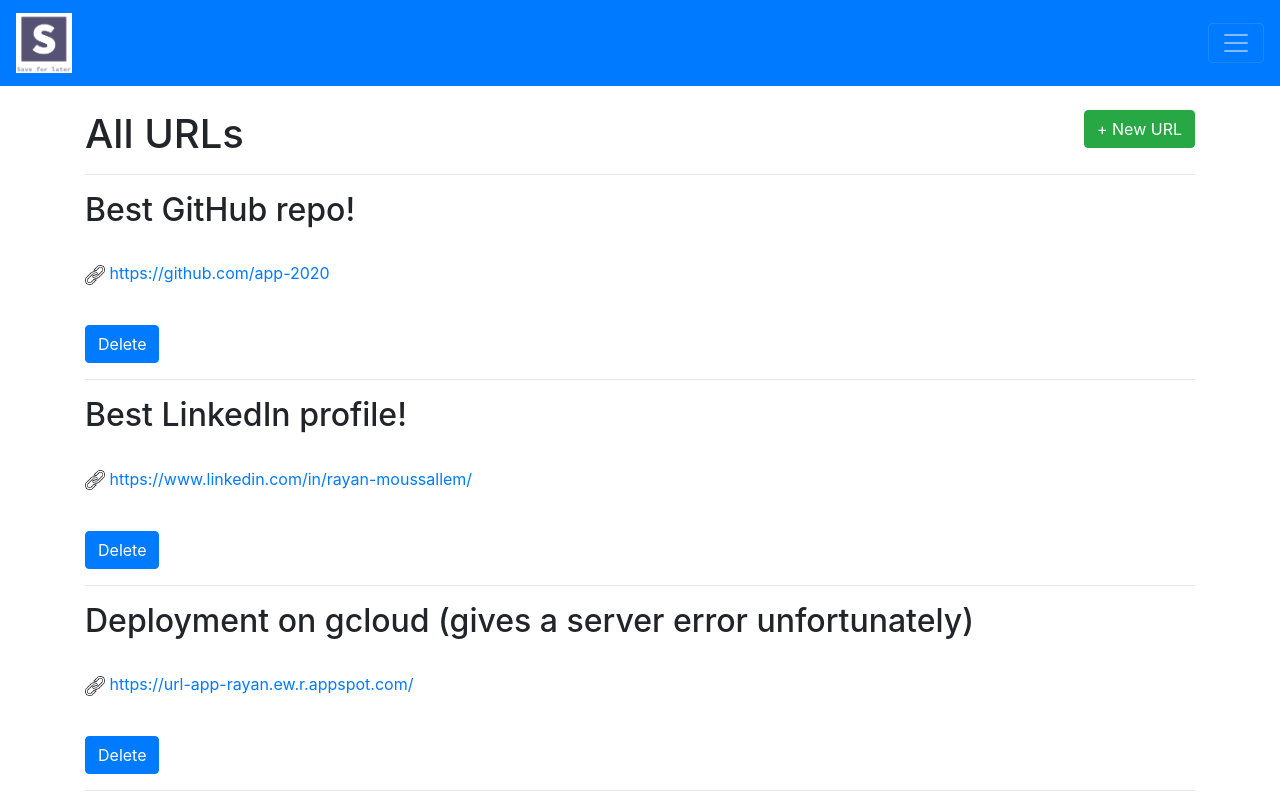
After one commit to RayanS99/URL-saver, a Flask app: template templates/urls.html in a window 1280 px wide. The commit adds this page. Run offline with Flask 2, Linux system fonts and the light colour scheme; the template is opened without the code that fills it: values that come from a table or form of the project are taken from there, others are empty; data comes from the database, SQL or seed files in the repository; both versions use the stored data as it was after the commit; some libraries are stand-ins or nearby versions.

Commit message:
web app with db

```diff
--- /dev/null
+++ b/app.yaml
@@ -0,0 +1 @@
+runtime: python39
--- a/server.py
+++ b/server.py
@@ -1,7 +1,54 @@
-from flask import Flask
+from flask import Flask, render_template, request, redirect
+from flask_sqlalchemy import SQLAlchemy
 
 app = Flask(__name__)
+app.config['SQLALCHEMY_DATABASE_URI'] = 'sqlite:///urls.db'
+db = SQLAlchemy(app)
 
-# add your flask routes here
+class URL(db.Model):
+    id = db.Column(db.Integer, primary_key=True)
+    title = db.Column(db.String(100), nullable=False)
+    content = db.Column(db.Text, nullable=False)
 
-app.run()
+    def __repr__(self):
+        return 'URL ' + str(self.id)
+
+@app.route('/')
+def index():
+    return render_template('index.html')
+
+@app.route('/urls', methods=['GET', 'POST'])
+def urls():
+
+    if request.method == 'POST':
+        url_title = request.form['title']
+        url_content = request.form['content']
+        new_url = URL(title=url_title, content=url_content)
+        db.session.add(new_url)
+        db.session.commit()
+        return redirect('/urls')
+    else:
+        all_urls = URL.query.all()
+        return render_template('urls.html', urls=all_urls)
+
+@app.route('/urls/delete/<int:id>')
+def delete(id):
+    url = URL.query.get_or_404(id)
+    db.session.delete(url)
+    db.session.commit()
+    return redirect('/urls')
+
+@app.route('/urls/new', methods=['GET', 'POST'])
+def new_url():
+    if request.method == 'POST':
+        url.title = request.form['title']
+        url.content = request.form['content']
+        new_url = URL(title=url_title, content=url_content)
+        db.session.add(new_url)
+        db.session.commit()
+        return redirect('/urls')
+    else:
+        return render_template('new_urls.html')
+
+if __name__ == "__main__":
+    app.run(debug=True)
--- a/templates/base.html
+++ b/templates/base.html
@@ -1,9 +1,48 @@
-<!doctype html>
-<html>
-    <head>
-        <title></title>
-    </head>
-    <body>
-        <!-- put your template code here! -->
-    </body>
+<!DOCTYPE html>
+<html lang="en">
+
+<head>
+    <meta charset="utf-8">
+    <meta name="viewport" content="width=device-width, initial-scale=1, shrink-to-fit=no">
+    <meta http-equiv="X-UA-Compatible" content="ie=edge">
+    <link rel="stylesheet" href="https://stackpath.bootstrapcdn.com/bootstrap/4.3.1/css/bootstrap.min.css"
+        integrity="sha384-ggOyR0iXCbMQv3Xipma34MD+dH/1fQ784/j6cY/iJTQUOhcWr7x9JvoRxT2MZw1T" crossorigin="anonymous">
+    {% block head %} {% endblock %}
+</head>
+
+<body>
+    <nav class="navbar navbar-dark bg-primary">
+        <a class="navbar-brand" href="/"><img src="{{ url_for('static', filename='images/logo.png') }}" alt='url saver' height=60></a>
+        <button class="navbar-toggler" type="button" data-toggle="collapse" data-target="#navbarsExample01"
+            aria-controls="navbarsExample01" aria-expanded="false" aria-label="Toggle navigation">
+            <span class="navbar-toggler-icon"></span>
+        </button>
+
+        <div class="collapse navbar-collapse" id="navbarsExample01">
+            <ul class="navbar-nav mr-auto">
+                <li class="nav-item active">
+                    <a class="nav-link" href="/">Home <span class="sr-only">(current)</span></a>
+                </li>
+                <li class="nav-item">
+                    <a class="nav-link" href="/urls">URLs</a>
+                </li>
+            </ul>
+        </div>
+    </nav>
+
+    <div class="container">
+        {% block body %} {% endblock %}
+    </div>
+
+    <script src="https://code.jquery.com/jquery-3.3.1.slim.min.js"
+        integrity="sha384-q8i/X+965DzO0rT7abK41JStQIAqVgRVzpbzo5smXKp4YfRvH+8abtTE1Pi6jizo"
+        crossorigin="anonymous"></script>
+    <script src="https://cdnjs.cloudflare.com/ajax/libs/popper.js/1.14.7/umd/popper.min.js"
+        integrity="sha384-UO2eT0CpHqdSJQ6hJty5KVphtPhzWj9WO1clHTMGa3JDZwrnQq4sF86dIHNDz0W1"
+        crossorigin="anonymous"></script>
+    <script src="https://stackpath.bootstrapcdn.com/bootstrap/4.3.1/js/bootstrap.min.js"
+        integrity="sha384-JjSmVgyd0p3pXB1rRibZUAYoIIy6OrQ6VrjIEaFf/nJGzIxFDsf4x0xIM+B07jRM"
+        crossorigin="anonymous"></script>
+</body>
+
 </html>
--- /dev/null
+++ b/templates/urls.html
@@ -0,0 +1,26 @@
+{% extends 'base.html' %}
+
+{% block head %}
+<title>All URLs</title>
+{% endblock %}
+
+{% block body %}
+<br>
+<div>
+    <h1 style="display:inline">All URLs</h1>
+    <a style="display:inline" class="btn btn-success float-right" href="/urls/new" >+ New URL</a>
+</div>
+    <hr>
+
+    {% for url in urls %}
+        <h2>{{ url.title }}</h2>
+        <br>
+
+        <p style="white-space:pre-wrap"><img src="{{ url_for('static', filename='images/link.png') }}" alt='link' height=20px width=20px><a href="{{ url.content }}"> {{ url.content }}</a></p>
+        <br>
+        <a class="btn btn-primary" href='/urls/delete/{{url.id}}'>Delete</a>
+        <br>
+        <hr>
+    {% endfor%}
+
+{% endblock %}
```
Also changed, not shown: templates/index.html (added, +22 -0 lines), templates/new_urls.html (added, +23 -0 lines), gcloud sc failed/sdk.png (added), gcloud sc failed/server error.png (added), static/images/link.png (added), static/images/logo.png (added), urls.db (added).
